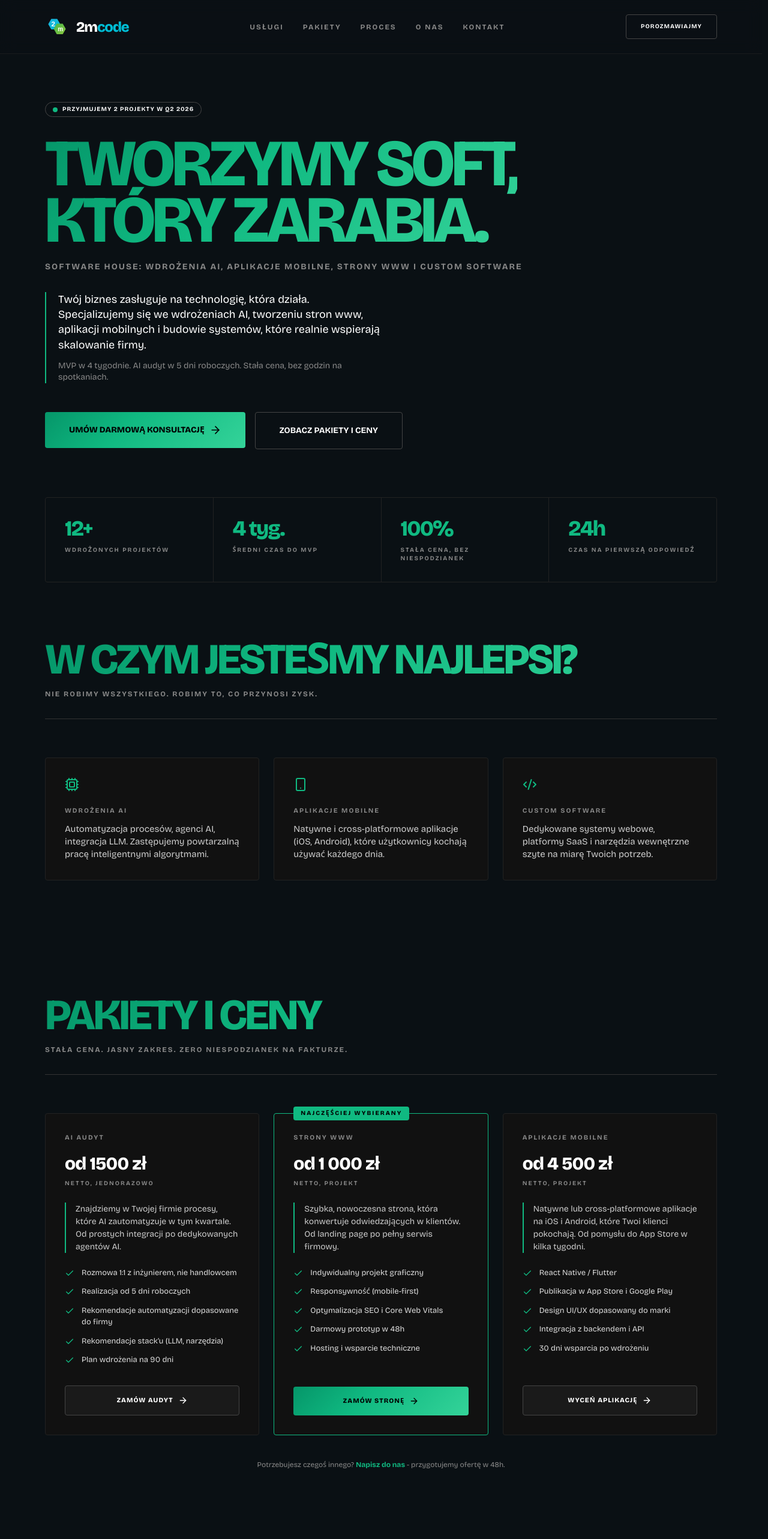
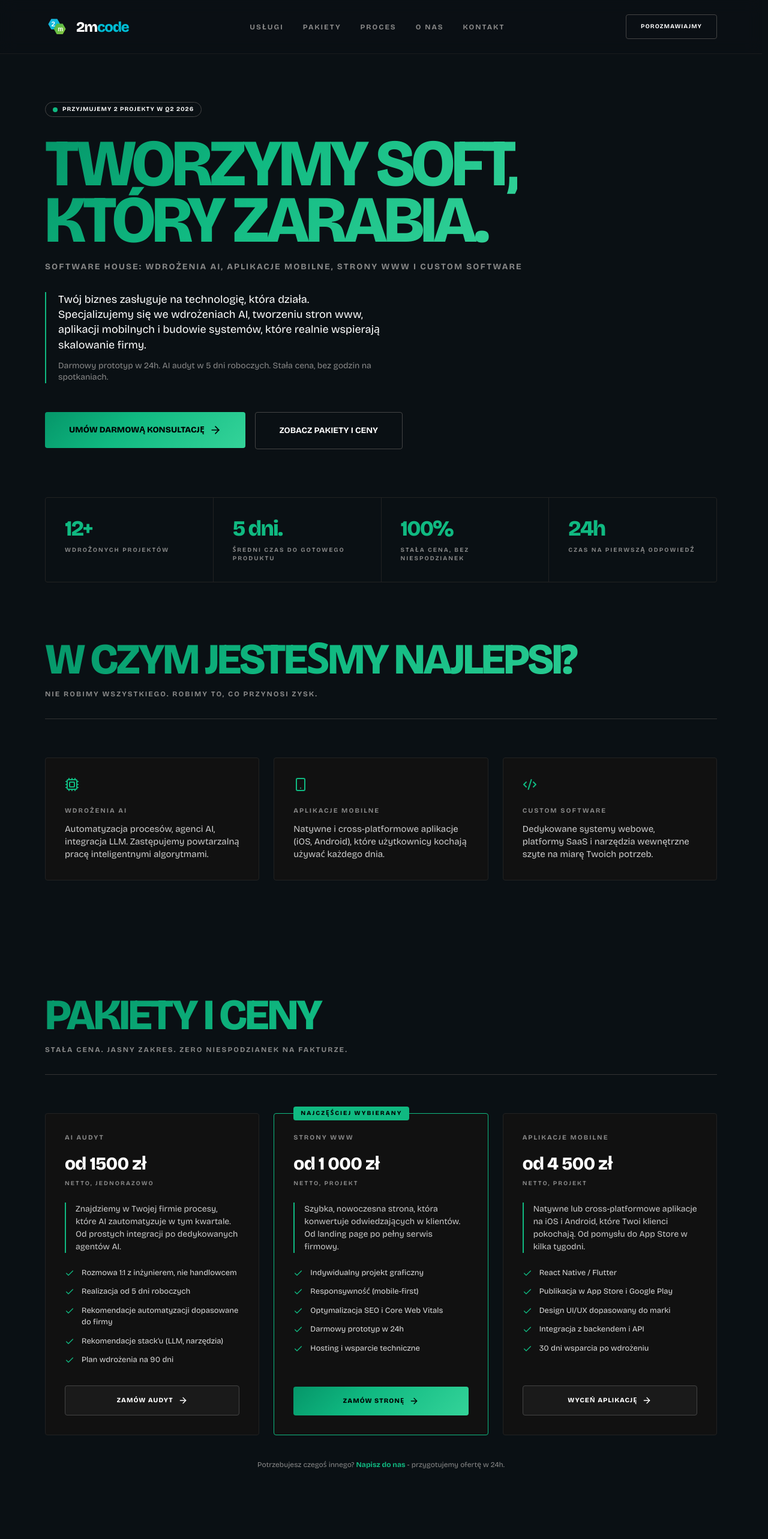
Before and after one commit to 2m-code/2m-code, a React (Vite) app: page / in a window 1280 px wide. Shown: the top 2566 px of the page at 60% size. Built offline with nearby package versions, Linux system fonts and the light colour scheme.

Commit message:
fix mvp section

```diff
--- a/index.html
+++ b/index.html
@@ -11,23 +11,23 @@
     <link rel="apple-touch-icon" href="/favicon.svg" />
     <link rel="canonical" href="https://2mcode.pl/" />
 
-    <title>2mcode - software house: AI, aplikacje mobilne, MVP w 4 tygodnie</title>
-    <meta name="description" content="Software house z Polski. Wdrożenia AI, aplikacje mobilne i custom software. MVP w 4 tygodnie, AI audyt w 5 dni. Stała cena, bez korpo-gadki." />
+    <title>2mcode - software house: AI, aplikacje mobilne, darmowy prototyp w 24h</title>
+    <meta name="description" content="Software house z Polski. Wdrożenia AI, aplikacje mobilne i custom software. Darmowy prototyp w 24h, AI audyt w 5 dni. Stała cena, bez korpo-gadki." />
 
     <meta property="og:type" content="website" />
     <meta property="og:site_name" content="2mcode" />
     <meta property="og:url" content="https://2mcode.pl/" />
     <meta property="og:title" content="2mcode - Tworzymy soft, który zarabia" />
-    <meta property="og:description" content="Wdrożenia AI, aplikacje mobilne i custom software z ROI. MVP w 4 tygodnie. Konkretne ceny, bez korpo-gadki." />
+    <meta property="og:description" content="Wdrożenia AI, aplikacje mobilne i custom software z ROI. Darmowy prototyp w 24h. Konkretne ceny, bez korpo-gadki." />
     <meta property="og:image" content="https://2mcode.pl/og-image.png" />
     <meta property="og:image:width" content="1200" />
     <meta property="og:image:height" content="630" />
-    <meta property="og:image:alt" content="2mcode - software house: AI, aplikacje mobilne, MVP" />
+    <meta property="og:image:alt" content="2mcode - software house: AI, aplikacje mobilne, darmowy prototyp" />
     <meta property="og:locale" content="pl_PL" />
 
     <meta name="twitter:card" content="summary_large_image" />
     <meta name="twitter:title" content="2mcode - Tworzymy soft, który zarabia" />
-    <meta name="twitter:description" content="AI, mobile, SaaS. MVP w 4 tygodnie. Bez korpo-gadki." />
+    <meta name="twitter:description" content="AI, mobile, SaaS. Darmowy prototyp w 24h. Bez korpo-gadki." />
     <meta name="twitter:image" content="https://2mcode.pl/og-image.png" />
 
     <link rel="preconnect" href="https://fonts.googleapis.com" />
@@ -50,7 +50,7 @@
       "url": "https://2mcode.pl/",
       "logo": "https://2mcode.pl/logo-mark.svg",
       "image": "https://2mcode.pl/og-image.png",
-      "description": "Software house z Polski. Wdrożenia AI, aplikacje mobilne i custom software. MVP w 4 tygodnie, AI audyt w 5 dni roboczych.",
+      "description": "Software house z Polski. Wdrożenia AI, aplikacje mobilne i custom software. Darmowy prototyp w 24h, AI audyt w 5 dni roboczych.",
       "email": "kontakt@2mcode.pl",
       "address": {
         "@type": "PostalAddress",
--- a/src/App.tsx
+++ b/src/App.tsx
@@ -257,7 +257,7 @@ export default function App() {
             Twój biznes zasługuje na technologię, która działa.
             <br />
             Specjalizujemy się we wdrożeniach AI, tworzeniu stron www, aplikacji mobilnych i budowie systemów, które realnie wspierają skalowanie firmy.
-            <span className="block mt-3 text-muted text-[14px]">MVP w 4 tygodnie. AI audyt w 5 dni roboczych. Stała cena, bez godzin na spotkaniach.</span>
+            <span className="block mt-3 text-muted text-[14px]">Darmowy prototyp w 24h. AI audyt w 5 dni roboczych. Stała cena, bez godzin na spotkaniach.</span>
           </motion.p>
 
           <motion.div
@@ -292,7 +292,7 @@ export default function App() {
           <div className="grid grid-cols-2 md:grid-cols-4 gap-px bg-[#222] border border-[#222] rounded-sm overflow-hidden">
             {[
               { value: '12+', label: 'Wdrożonych projektów' },
-              { value: '4 tyg.', label: 'Średni czas do MVP' },
+              { value: '5 dni.', label: 'Średni czas do gotowego produktu' },
               { value: '100%', label: 'Stała cena, bez niespodzianek' },
               { value: '24h', label: 'Czas na pierwszą odpowiedź' },
             ].map((stat, i) => (
@@ -389,7 +389,7 @@ export default function App() {
                   'Indywidualny projekt graficzny',
                   'Responsywność (mobile-first)',
                   'Optymalizacja SEO i Core Web Vitals',
-                  'Darmowy prototyp w 48h',
+                  'Darmowy prototyp w 24h',
                   'Hosting i wsparcie techniczne',
                 ],
                 cta: 'Zamów stronę',
@@ -450,7 +450,7 @@ export default function App() {
           <p className="text-center text-muted text-[12px] mt-10">
             Potrzebujesz czegoś innego?{' '}
             <a href={`mailto:${CONTACT_EMAIL}`} className="text-accent hover:underline font-bold">Napisz do nas</a>{' '}
-            - przygotujemy ofertę w 48h.
+            - przygotujemy ofertę w 24h.
           </p>
         </section>
 
```
Also changed, not shown: public/og-image.svg.
